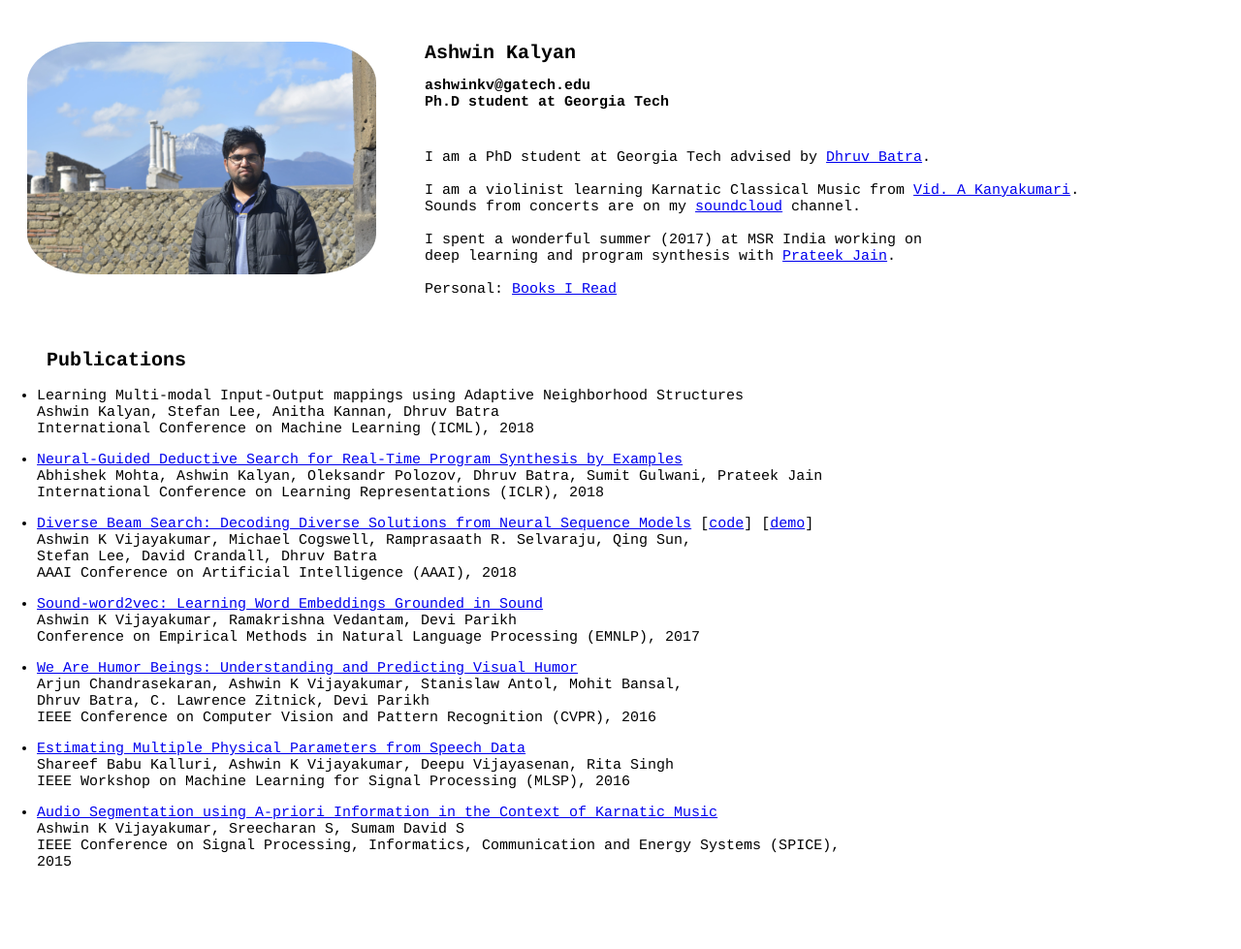
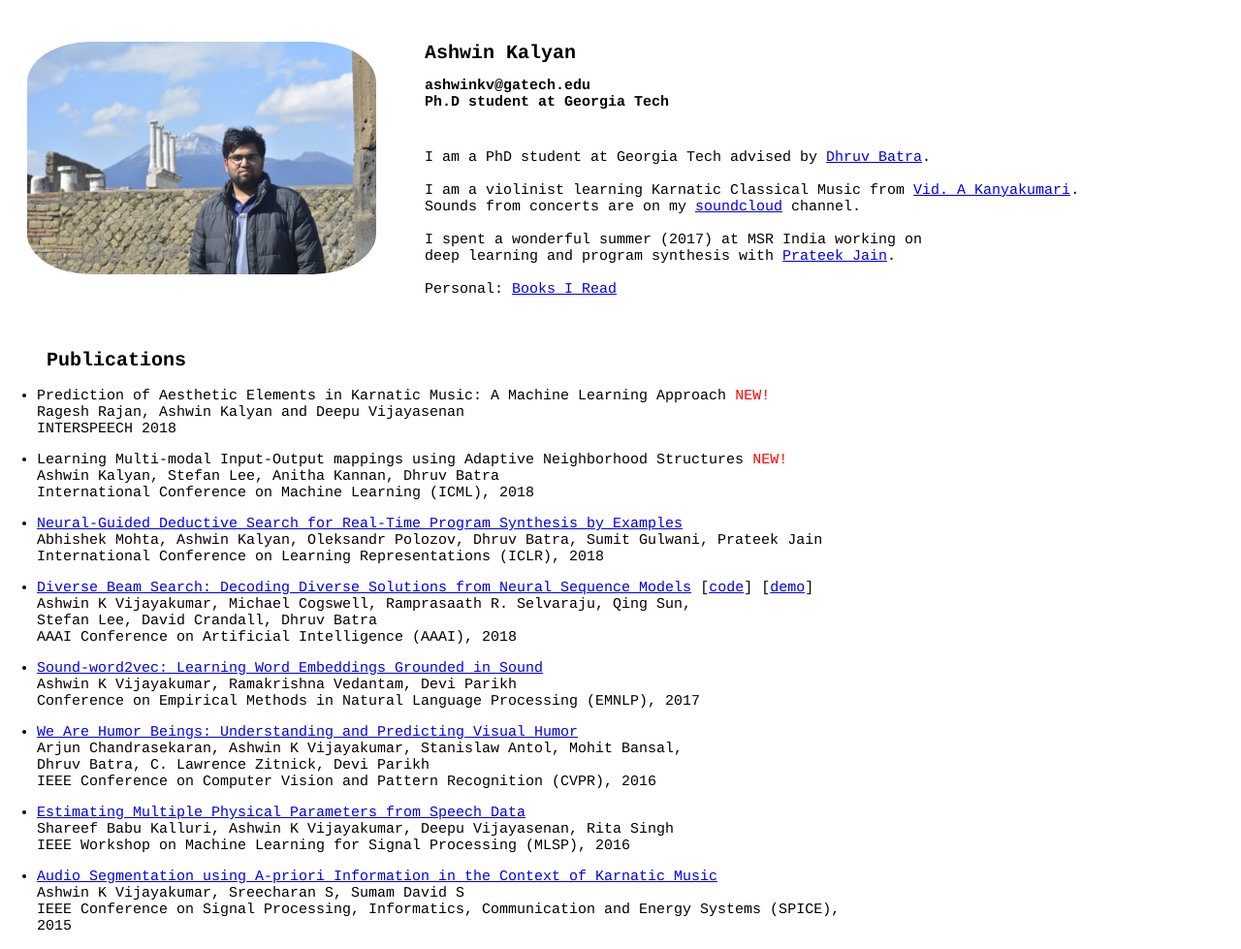
Before and after one commit to ashwinkalyan/ashwinkalyan.github.io, a Jekyll site: the page built from index.md, in a window 1280 px wide. Shown: the whole page at 97% size. Built offline with Jekyll 4.4.1, drawn with Linux system fonts in a browser that asks for light colours; our own code applies the rules of GitHub Pages for plain Markdown files; before the commit the page ends 913 px from its top, so only the background shows below that.

Commit message:
interspeech, new!

```diff
--- a/index.md
+++ b/index.md
@@ -4,7 +4,11 @@ layout: front
 
 # Publications
 <br>
-- Learning Multi-modal Input-Output mappings using Adaptive Neighborhood Structures <br>
+- Prediction of Aesthetic Elements in Karnatic Music: A Machine Learning Approach <font color="red">NEW!</font> <br>
+Ragesh Rajan, Ashwin Kalyan and Deepu Vijayasenan <br>
+INTERSPEECH 2018 <br>
+
+- Learning Multi-modal Input-Output mappings using Adaptive Neighborhood Structures <font color="red">NEW!</font> <br>
 Ashwin Kalyan, Stefan Lee, Anitha Kannan, Dhruv Batra <br>
 International Conference on Machine Learning (ICML), 2018 <br>
 
```
